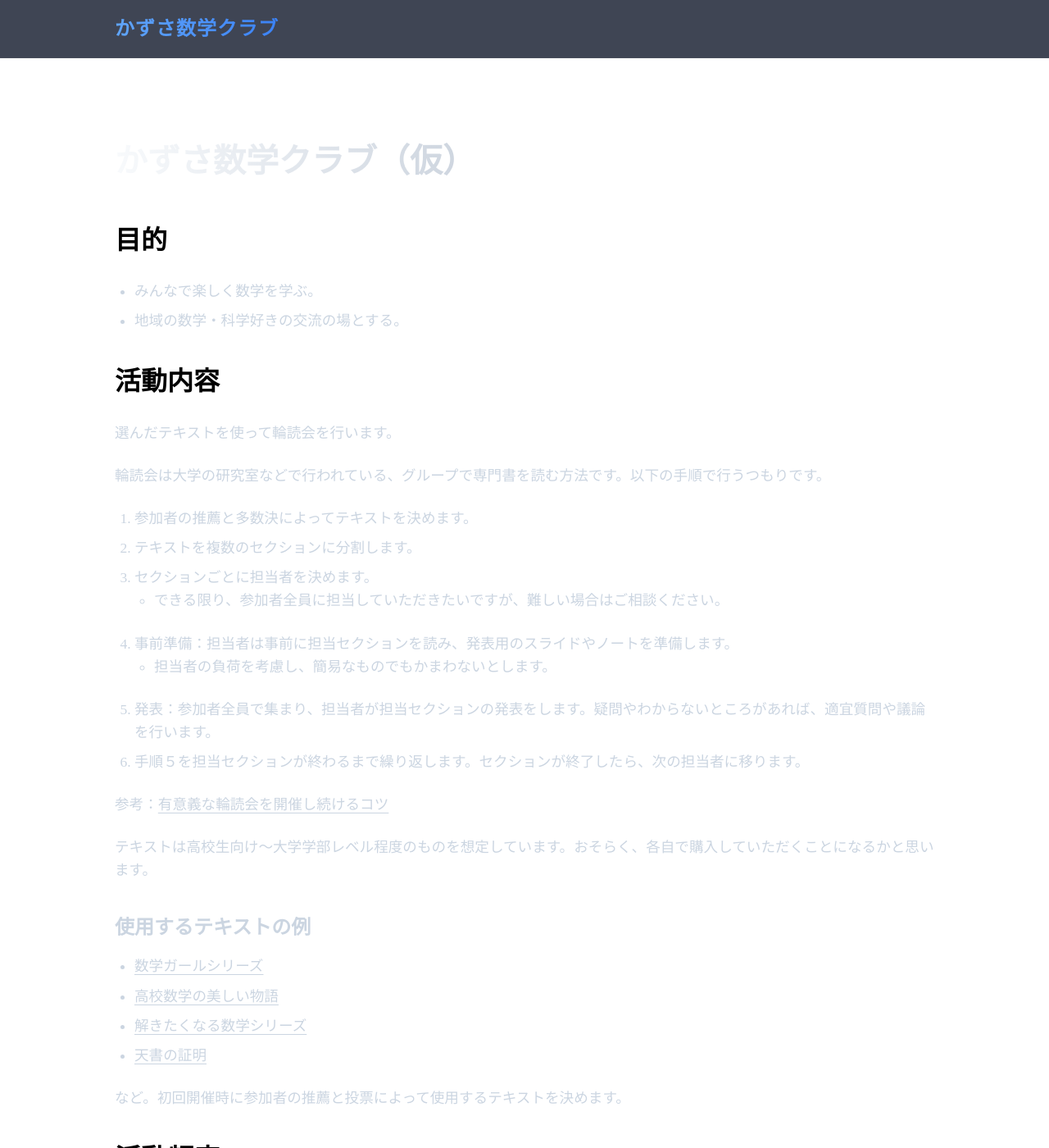
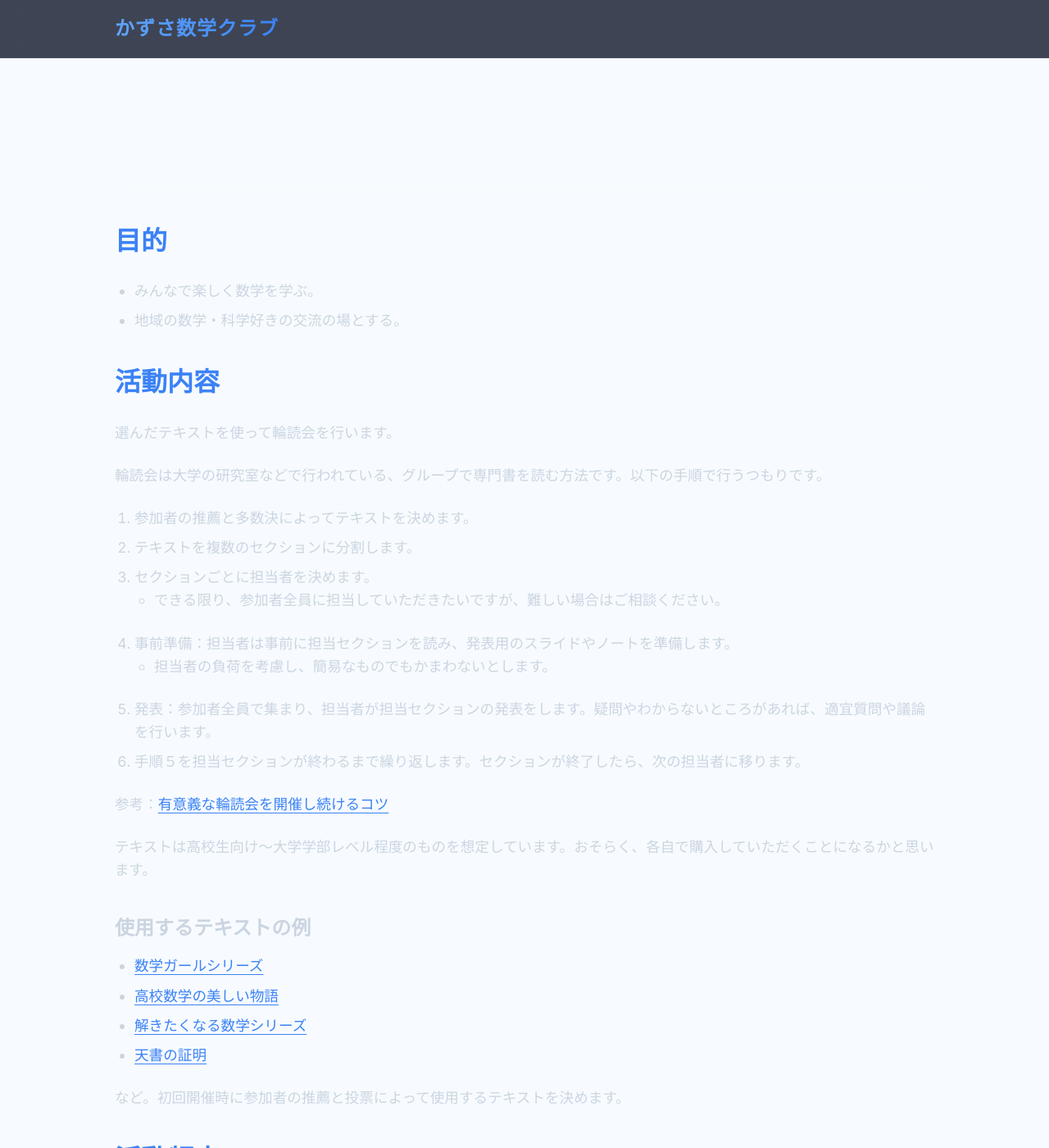
Before and after one commit to jumpeke/kazusa-math-club, a Jekyll site: the page built from index.md, in a window 1280 px wide and 1400 px high. Shown: the whole window at 82% size. Built offline with Jekyll 4.4.1, drawn with Linux system fonts in a browser that asks for light colours; our own code applies the rules of GitHub Pages for plain Markdown files.

Commit message:
style: switch site theme to light mode and update color variables

```diff
--- a/assets/css/style.css
+++ b/assets/css/style.css
@@ -1,9 +1,9 @@
---- ---:root {
+:root {
     --primary-color: #3b82f6;
     --primary-hover: #2563eb;
-    --bg-color: #0f172a;
-    --text-color: #f8fafc;
-    --content-bg: #1e293b;
+    --bg-color: #f7fbff;
+    --text-color: #000000;
+    --content-bg: #e3f2fd;
     --accent: #10b981;
     --font-family: 'Inter', 'Noto Sans JP', sans-serif;
 }
@@ -89,7 +89,6 @@ a:hover {
 
 .markdown-body h1 {
     font-size: 2.5rem;
-    background: linear-gradient(to right, #f8fafc, #94a3b8);
     background-clip: text;
     -webkit-background-clip: text;
     -webkit-text-fill-color: transparent;
```
